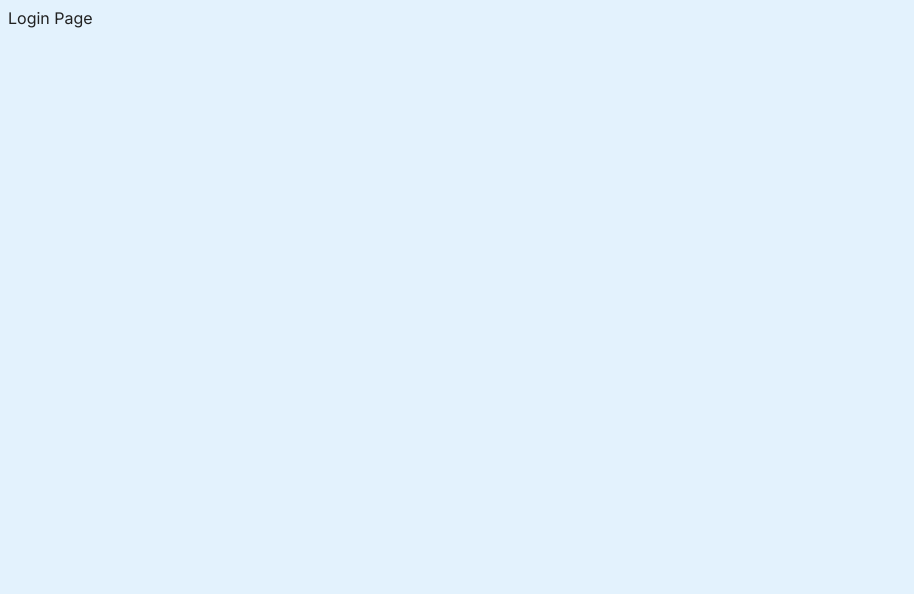
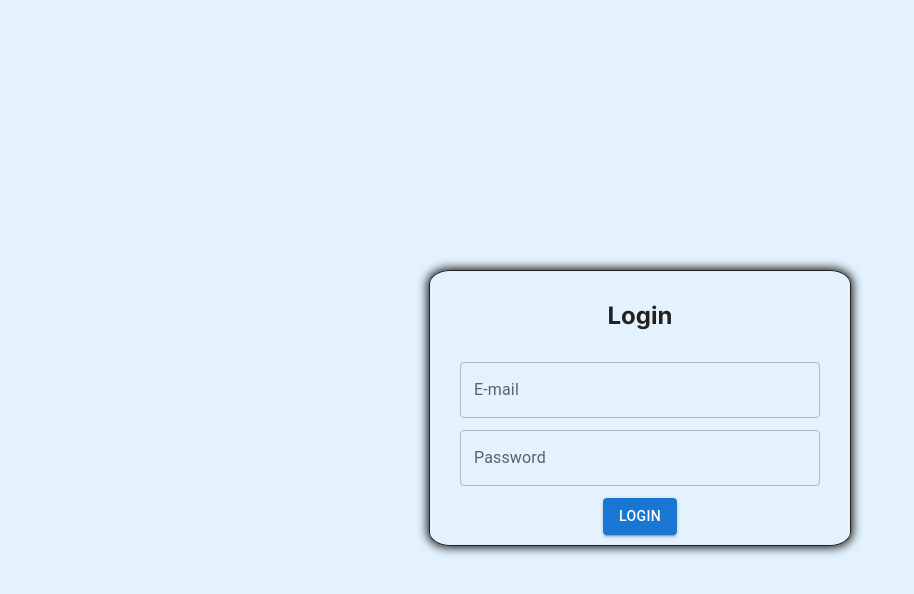
Before and after one commit to RenanFrancaDev/yourfinance.io, a Next.js app: page /login in a window 1280 px wide. Shown: the top 594 px of the page, without its empty margins (0-914 px from the left). Built offline with nearby package versions, Linux system fonts and the light colour scheme.

Commit message:
chore: ensure that login view notification is working and style adjusted

```diff
--- a/src/app/(guest)/login/page.jsx
+++ b/src/app/(guest)/login/page.jsx
@@ -1,5 +1,14 @@
+"use client";
+
+import LoginForm from "@/components/LoginForm";
+import * as S from "./style";
+
 const LoginPage = () => {
-  return <div>Login Page</div>;
+  return (
+    <S.LoginWrap>
+      <LoginForm />
+    </S.LoginWrap>
+  );
 };
 
 export default LoginPage;
--- /dev/null
+++ b/src/app/(guest)/login/style.jsx
@@ -0,0 +1,11 @@
+import styled from "@emotion/styled";
+
+export const LoginWrap = styled.div`
+  display: flex;
+  align-items: center;
+  justify-content: center;
+  flex-direction: row;
+  width: 100wh;
+  height: 100vh;
+  box-sizing: border-box;
+`;
--- a/src/components/LoginForm/index.jsx
+++ b/src/components/LoginForm/index.jsx
@@ -6,6 +6,11 @@ import * as S from "./style";
 const LoginForm = () => {
   const [email, setEmail] = useState();
   const [password, setPassword] = useState();
+  const [notification, setNotification] = useState({
+    open: false,
+    message: "",
+    severity: "",
+  });
 
   const onChangeValue = (e) => {
     const { name, value } = e.target;
@@ -21,15 +26,34 @@ const LoginForm = () => {
         password,
       });
       localStorage.setItem("token", response.data.data.token);
-      console.log("response", response);
+      setNotification({
+        open: true,
+        message: `user ${email} successfully registered!`,
+        severity: "success",
+      });
     } catch (error) {
+      setNotification({
+        open: true,
+        message: error.response.data.error,
+        severity: "error",
+      });
+
       console.log("error", error);
     }
   };
 
+  const handleClose = () => {
+    setNotification({
+      open: false,
+      message: "",
+      severity: "",
+    });
+  };
+
   return (
-    <form onSubmit={onSubmit}>
-      <S.H1>Login Form</S.H1>
+    <>
+      <S.Form onSubmit={onSubmit}>
+        <S.H1>Login</S.H1>
         <S.TextField
           onChange={onChangeValue}
           name="email"
@@ -47,8 +71,25 @@ const LoginForm = () => {
           variant="outlined"
           color="primary"
         />
-      <S.Button type="submit">Login</S.Button>
-    </form>
+        <S.Button type="submit" variant="contained">
+          Login
+        </S.Button>
+      </S.Form>
+
+      <S.Snackbar
+        open={notification.open}
+        autoHideDuration={4000}
+        onClose={handleClose}
+      >
+        <S.Alert
+          onClose={handleClose}
+          variant="filled"
+          severity={notification.severity}
+        >
+          {notification.message}
+        </S.Alert>
+      </S.Snackbar>
+    </>
   );
 };
 
--- a/src/components/LoginForm/style.jsx
+++ b/src/components/LoginForm/style.jsx
@@ -1,9 +1,30 @@
 import styled from "@emotion/styled";
 import ButtonMUI from "@mui/material/Button";
 import TextFieldMUI from "@mui/material/TextField";
+import AlertMUI from "@mui/material/Alert";
+import SnackbarMUI from "@mui/material/Snackbar";
 
 export const Button = styled(ButtonMUI)``;
 
-export const TextField = styled(TextFieldMUI)``;
+export const TextField = styled(TextFieldMUI)`
+  width: 90%;
+`;
 
-export const H1 = styled.h1``;
+export const H1 = styled.h2``;
+
+export const Form = styled.form`
+  display: flex;
+  flex-direction: column;
+  align-items: center;
+  justify-content: center;
+  gap: 12px;
+  padding: 10px;
+  border: 1px solid #212121;
+  min-width: 400px;
+  border-radius: 5%;
+  box-shadow: 0px 0px 10px 2px #212121;
+`;
+
+export const Alert = styled(AlertMUI)``;
+
+export const Snackbar = styled(SnackbarMUI)``;
```
Lines whose indentation alone changed are shown as unchanged.
